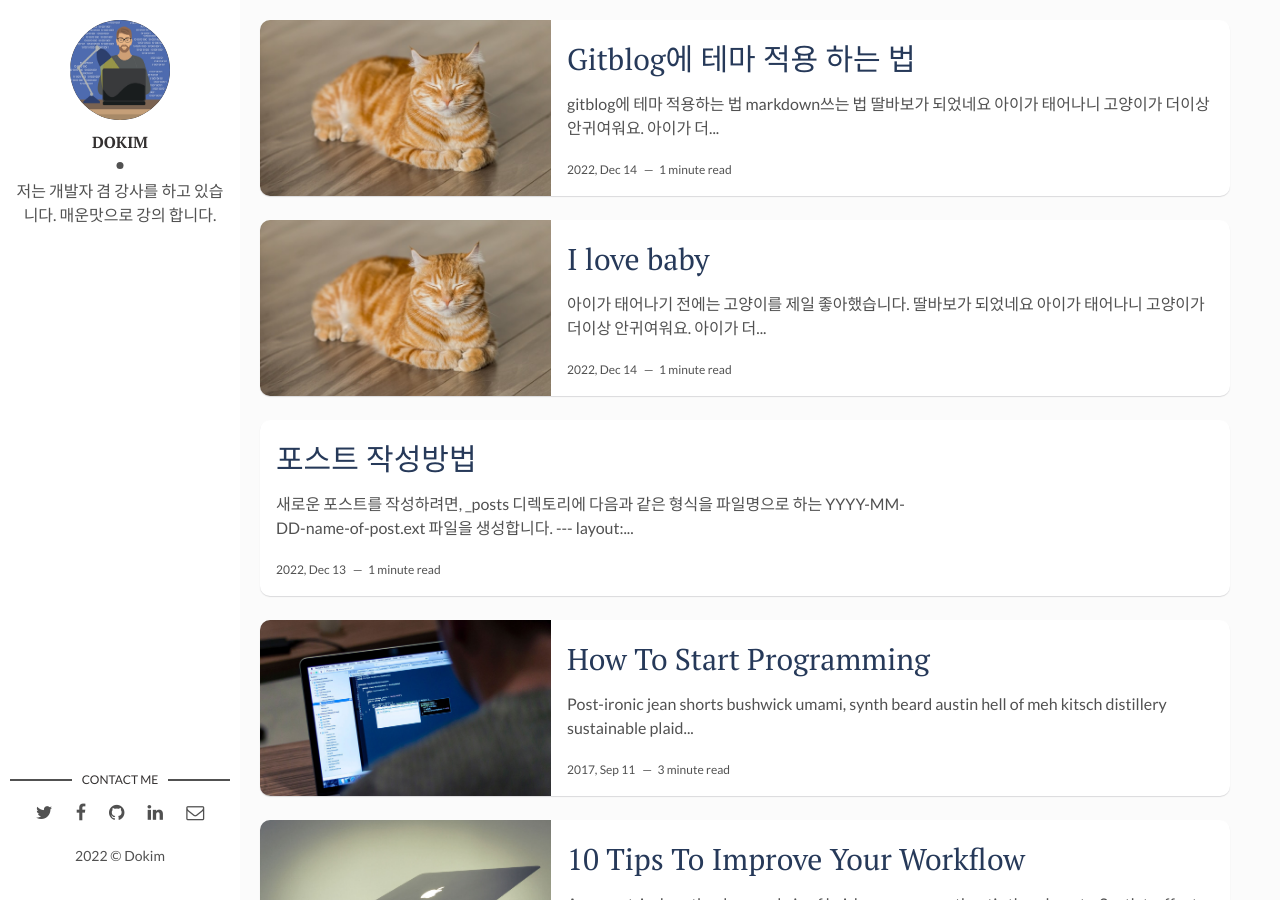
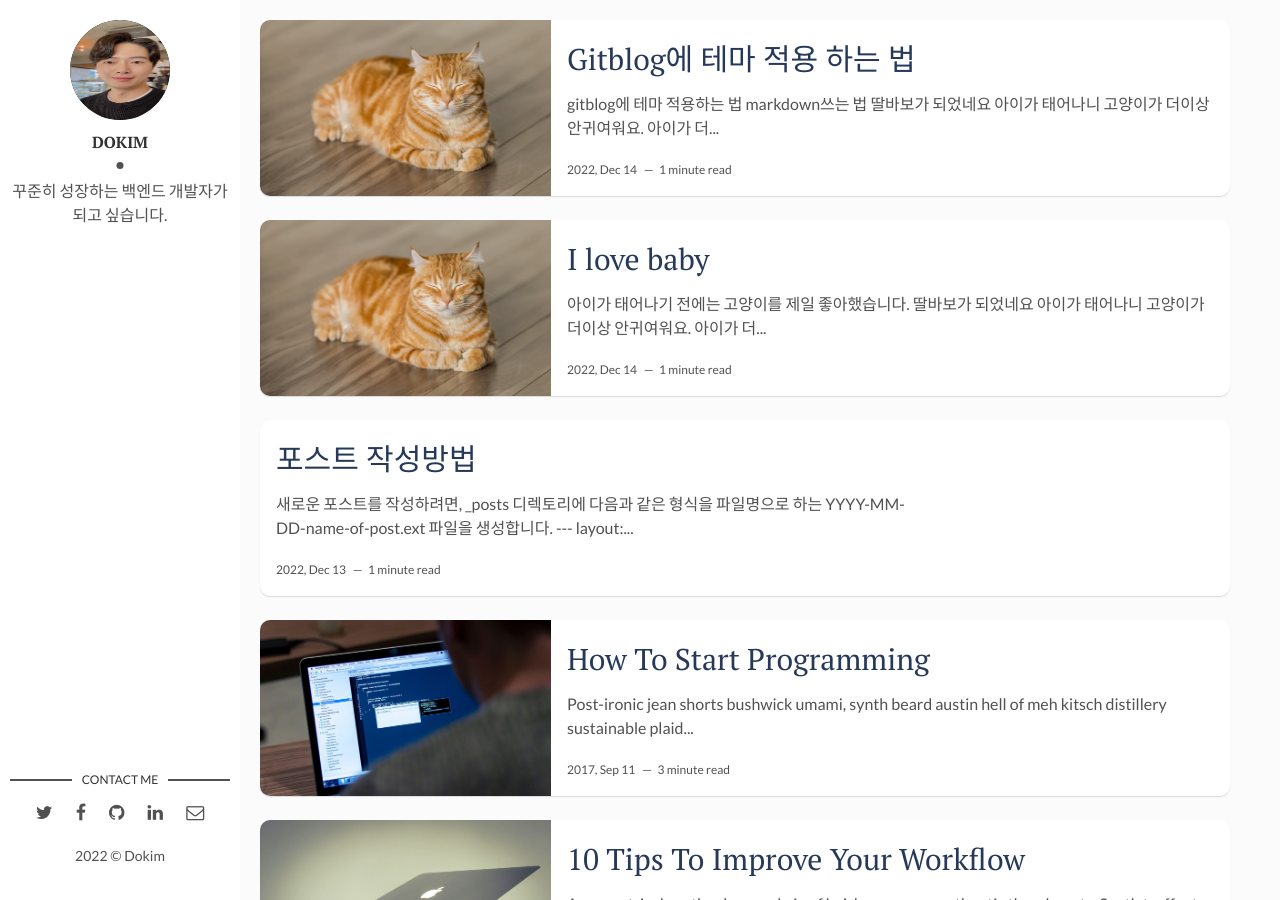
Before and after one commit to KimDohyoun79/gitblog_dokim, a Jekyll site: the page built from index.html, in a window 1280 px wide and 900 px high. Built offline with Jekyll 4.4.1, drawn with Linux system fonts in a browser that asks for light colours; the list of posts is cut into pages by our own code.

Commit message:
[UPDATE] 내용 수정

```diff
--- a/_config.yml
+++ b/_config.yml
@@ -10,13 +10,13 @@ site-twitter: #if your site has a twitter account, enter it here
 
 # Author Settings
 author: Dokim # add your name
-author-img: 1598431314481_1.jpg # add your photo
-about-author: 저는 개발자 겸 강사를 하고 있습니다. 매운맛으로 강의 합니다. # add description
+author-img: dokim.jpg # add your photo
+about-author: 꾸준히 성장하는 백엔드 개발자가 되고 싶습니다. # add description
 social-twitter: # add your Twitter handle
 social-facebook: # add your Facebook handle
-social-github: kyeongrok # add your Github handle
-social-linkedin: kyeongrok-kim # add your Linkedin handle
-social-email: oceanfog1@gmail.com # add your Email address
+social-github: KimDohyoun79 # add your Github handle
+social-linkedin: # add your Linkedin handle
+social-email: dogdo5726@gmail.com # add your Email address
 
 # Disqus
 # discus-identifier: mr-brown # add your discus identifier
```
Also changed, not shown: assets/img/1642243.png (deleted), assets/img/dokim.jpg (added).
